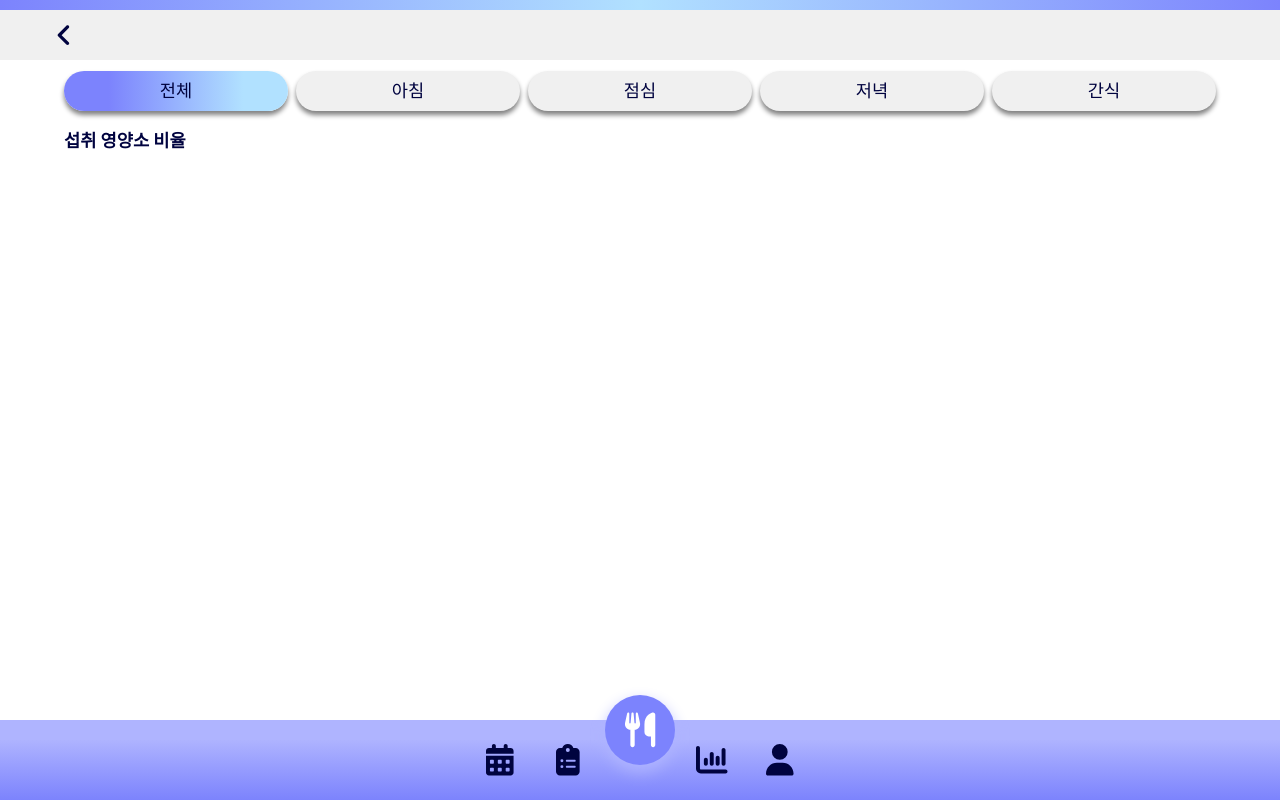
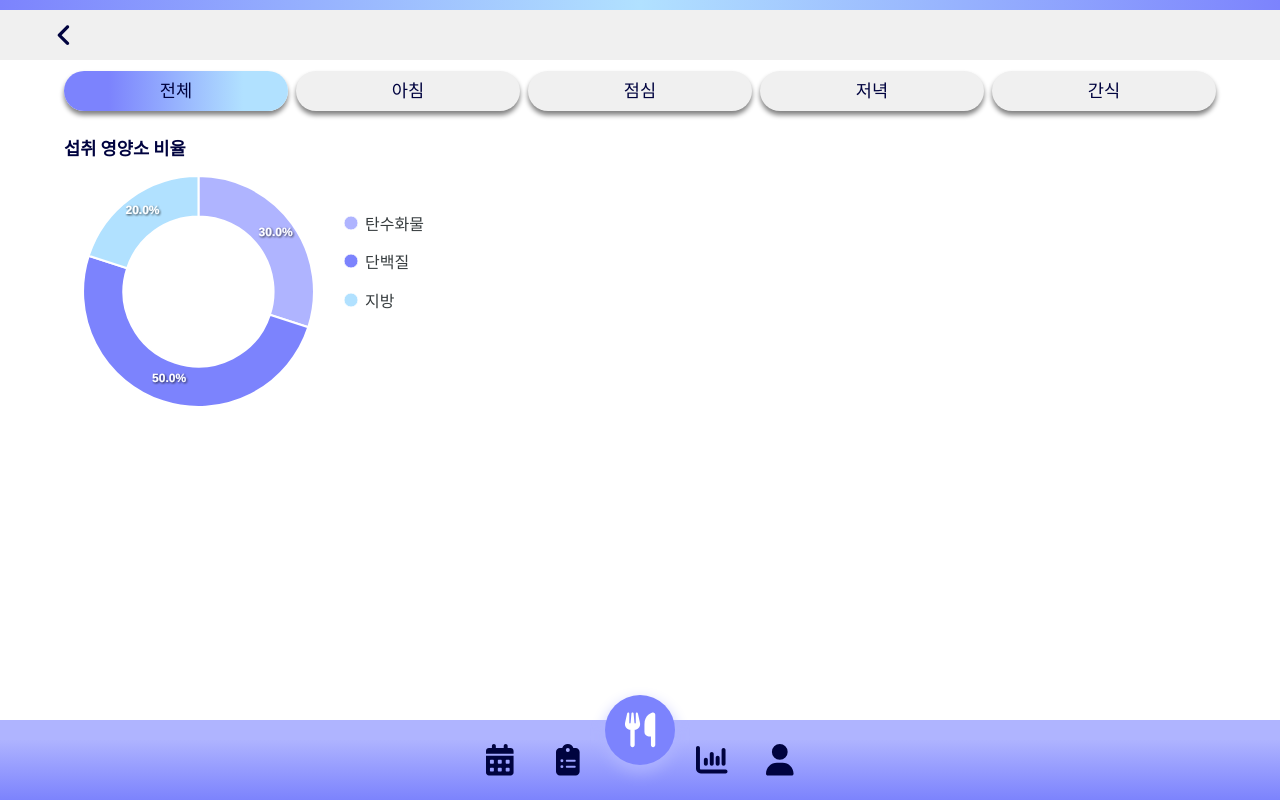
Before and after one commit to hallov012/Ease-EasyLose, a React (Create React App) app in the folder frontend/: page /main/summary in a window 1280 px wide. Built offline with nearby package versions, Linux system fonts and the light colour scheme; a web font is replaced by a local one.

Commit message:
Feat: mainpage PieChart template 파이차트(도넛모양) 추가

```diff
--- a/frontend/src/components/MainPage/NutrientChart/NutrientChart.js
+++ b/frontend/src/components/MainPage/NutrientChart/NutrientChart.js
@@ -1,9 +1,55 @@
 import classes from "./NutrientChart.module.css"
+import ReactApexChart from "react-apexcharts"
 
 function NutrientChart() {
+  const data = {
+    series: [30, 50, 20],
+    options: {
+      chart: {
+        type: "donut",
+      },
+      labels: ["탄수화물", "단백질", "지방"],
+      colors: ["#afb4ff", "#7c83fd", "#b1e1ff"],
+      legend: {
+        show: true,
+        customLegendItems: ["탄수화물", "단백질", "지방"],
+        markers: {
+          fillColors: ["#afb4ff", "#7c83fd", "#b1e1ff"],
+          width: 18,
+          height: 18,
+          radius: 12,
+          offsetX: -5,
+        },
+        fontSize: "16px",
+        offsetX: -20,
+        offsetY: 20,
+      },
+      responsive: [
+        {
+          breakpoint: 480,
+          options: {
+            chart: {
+              width: 300,
+            },
+            legend: {
+              position: "right",
+            },
+          },
+        },
+      ],
+    },
+  }
   return (
     <div className={classes.chart_box}>
       <span>섭취 영양소 비율</span>
+      <div className="donut">
+        <ReactApexChart
+          options={data.options}
+          series={data.series}
+          type="donut"
+          width="380"
+        />
+      </div>
     </div>
   )
 }
--- a/frontend/src/components/MainPage/NutrientChart/NutrientChart.module.css
+++ b/frontend/src/components/MainPage/NutrientChart/NutrientChart.module.css
@@ -1,9 +1,10 @@
 .chart_box {
-  margin-top: 1rem;
+  margin-top: 1.5rem;
 }
 
 .chart_box span {
   font-weight: bolder;
   float: left;
   font-size: 1.1rem;
+  margin-bottom: 0.4rem;
 }
```
